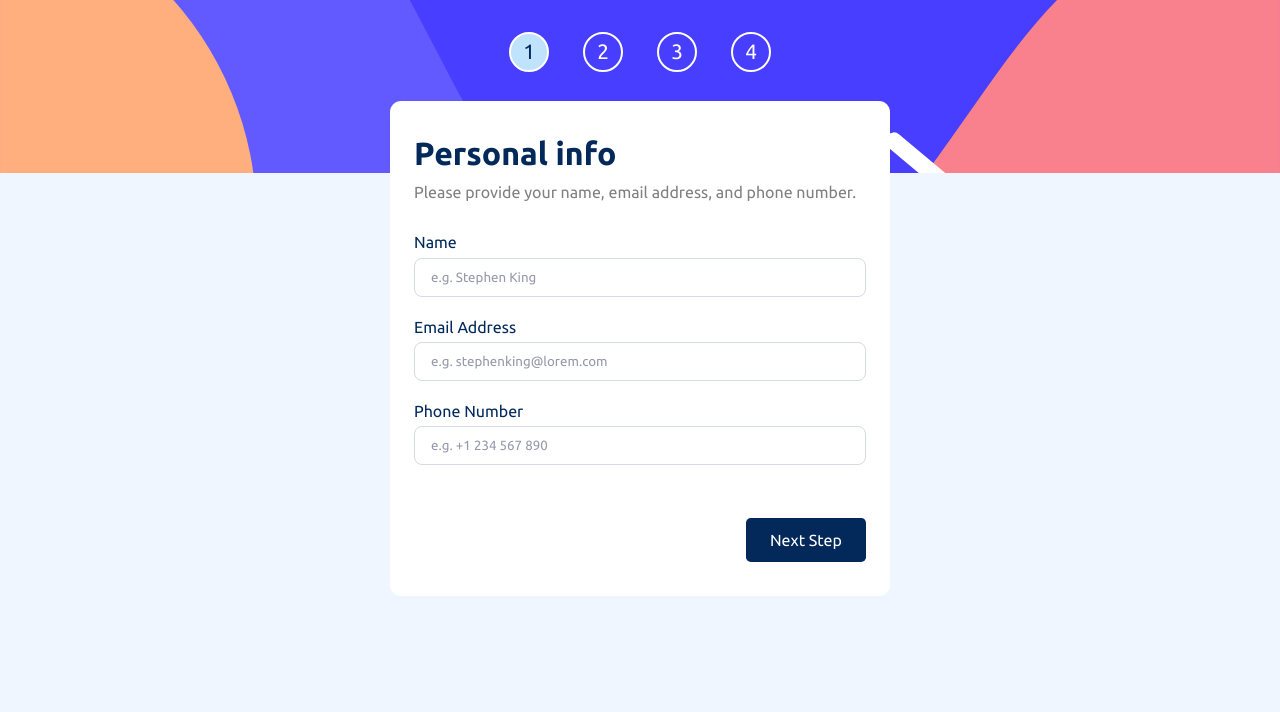
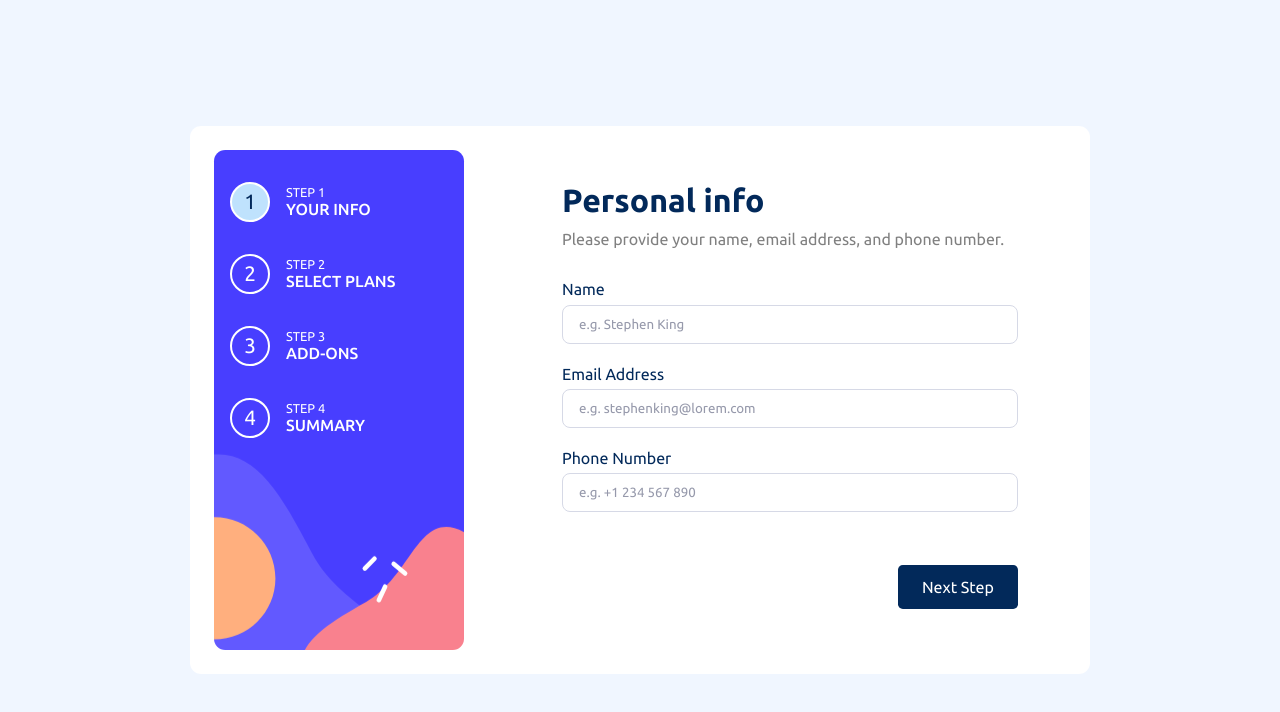
Before and after one commit to dev-lawrence/frontend-mentor-challenges, a React (Vite) app in the folder multi-step-form-main/: page / in a window 1280 px wide. Shown: the top 712 px of the page. Built offline with nearby package versions, Linux system fonts and the light colour scheme.

Commit message:
finished the project

```diff
--- a/multi-step-form-main/src/FormContext.jsx
+++ b/multi-step-form-main/src/FormContext.jsx
@@ -30,9 +30,9 @@ export const FormProvider = ({ children }) => {
     if (!name || !email || !phone) {
       setErrorMessagePersonalInfo('This field is required');
       return false;
+    } else {
+      setErrorMessagePersonalInfo('');
     }
-
-    setErrorMessagePersonalInfo('');
 
     return true;
   };
--- a/multi-step-form-main/src/components/Form.jsx
+++ b/multi-step-form-main/src/components/Form.jsx
@@ -13,7 +13,9 @@ const Form = () => {
   const [option, setOption] = useState('monthly');
 
   const pageDisplay = () => {
-    if (page === 0) {
+    if (formSubmitted) {
+      return <ThankYou />;
+    } else if (page === 0) {
       return <PersonalInfo page={page} setPage={setPage} />;
     } else if (page === 1) {
       return (
@@ -28,18 +30,20 @@ const Form = () => {
       return <AddOns page={page} setPage={setPage} option={option} />;
     } else if (page === 3) {
       return <FinishingUp page={page} setPage={setPage} option={option} />;
-    } else if (formSubmitted) {
-      return <ThankYou />;
     }
   };
 
   return (
-    <div className="panel">
-      {/* Progress bar */}
-      <ProgressBar page={page} setPage={setPage} />
+    <div className="form-container">
+      <div className="container">
+        <div className="d-grid">
+          {/* Progress bar */}
+          <ProgressBar page={page} setPage={setPage} />
 
-      {/* Body (details of each step) */}
-      <div className="form-container">{pageDisplay()}</div>
+          {/* Body (details of each step) */}
+          <div className="form">{pageDisplay()}</div>
+        </div>
+      </div>
     </div>
   );
 };
--- a/multi-step-form-main/src/components/ProgressBar.jsx
+++ b/multi-step-form-main/src/components/ProgressBar.jsx
@@ -1,6 +1,33 @@
+import { useFormContext } from '../FormContext';
 import { progressData } from '../data/ProgressData';
 
 const ProgressBar = ({ page, setPage }) => {
+  const handleStepClick = async (index) => {
+    let isValid = false;
+
+    // Validate based on the current step index
+    switch (index) {
+      case 0:
+        isValid;
+        break;
+      case 1:
+        isValid;
+
+        break;
+      case 2:
+        isValid;
+        break;
+      case 3:
+        isValid;
+        break;
+      default:
+        isValid = true;
+    }
+
+    if (isValid) {
+      setPage(index);
+    }
+  };
   return (
     <div className="progressbar">
       <div className="progressbar__steps">
@@ -8,7 +35,7 @@ const ProgressBar = ({ page, setPage }) => {
           <div
             key={index}
             className="progressbar__step-info"
-            onClick={() => setPage(index)}
+            onClick={() => handleStepClick(index)}
           >
             <ol className={`${page === index ? 'active' : ''}`}>
               {progress.step}
--- a/multi-step-form-main/src/index.css
+++ b/multi-step-form-main/src/index.css
@@ -43,8 +43,11 @@ body {
   background-color: var(--neutral-clr-300);
 }
 
+.form {
+  padding-inline: 1rem;
+}
+
 /* Buttons */
-
 .btn {
   padding: 0.8rem 1.5rem;
   cursor: pointer;
@@ -395,7 +398,7 @@ body {
 
 .step-four .change {
   color: var(--neutral-clr-150);
-  font-weight: 400;
+  font-weight: 500;
   margin-top: 0.3rem;
   text-decoration: underline;
   cursor: pointer;
@@ -403,6 +406,10 @@ body {
   font-family: inherit;
   font-size: 1rem;
   background-color: transparent;
+}
+
+.step-four .change:hover {
+  color: var(--accent-clr-350);
 }
 
 .step-four .confirm-steps .confirm-addon span {
@@ -440,3 +447,114 @@ body {
   line-height: 1.4;
   color: var(--neutral-clr-150);
 }
+
+/* Media query */
+@media (min-width: 75rem) {
+  .container {
+    width: 900px;
+    margin-inline: auto;
+    padding: 1.5rem;
+    background-color: var(--neutral-clr-200);
+    border-radius: 0.7rem;
+  }
+
+  .form {
+    padding-inline: 0;
+  }
+
+  .form-container {
+    display: grid;
+    place-items: center;
+    height: 100vh;
+  }
+
+  .d-grid {
+    display: grid;
+    grid-template-columns: 1fr 2fr;
+    column-gap: 6rem;
+    height: 100%;
+  }
+
+  .form-step {
+    max-width: 100%;
+    background-color: transparent;
+    border-radius: 0;
+    padding: 0;
+    margin: 0;
+    margin-top: 2rem;
+    padding-right: 3rem;
+  }
+
+  .progressbar {
+    background-image: url(../src/assets/images/bg-sidebar-desktop.svg);
+    background-repeat: no-repeat;
+    background-size: cover;
+    background-position: center center;
+    height: 100%;
+    border-radius: 0.7rem;
+    width: 250px;
+    height: 500px;
+  }
+
+  .progressbar__steps {
+    display: block;
+  }
+
+  .progressbar__step-info ol {
+    margin: 0;
+  }
+
+  .progressbar__step-text {
+    display: block;
+    color: var(--neutral-clr-200);
+    margin-left: 1rem;
+    text-align: left;
+  }
+  .progressbar__step-text span {
+    text-transform: uppercase;
+    font-weight: lighter;
+    font-size: 0.8rem;
+  }
+  .progressbar__step-text h5 {
+    text-transform: uppercase;
+    font-weight: 500;
+    font-size: 1rem;
+  }
+
+  .progressbar__step-info {
+    width: 100%;
+    display: flex;
+    margin-bottom: 2rem;
+  }
+
+  /* Step two */
+  .step-two .plans .flex {
+    display: block;
+    width: 100%;
+  }
+
+  .step-two .d-flex {
+    display: grid;
+    grid-template-columns: repeat(3, 1fr);
+    column-gap: 1rem;
+  }
+
+  .step-two .plans .plan:not(:last-child) {
+    margin-bottom: 0;
+  }
+
+  .step-two .plans .plan img {
+    margin-right: 0;
+    margin-bottom: 2rem;
+  }
+
+  .thank-you {
+    width: 500px;
+    display: flex;
+    align-items: center;
+    justify-content: center;
+    height: 80%;
+    margin-inline: auto;
+    padding-right: 2rem;
+  }
+}
```
Also changed, not shown: multi-step-form-main/src/components/Footer.jsx (+19 -0 lines).
